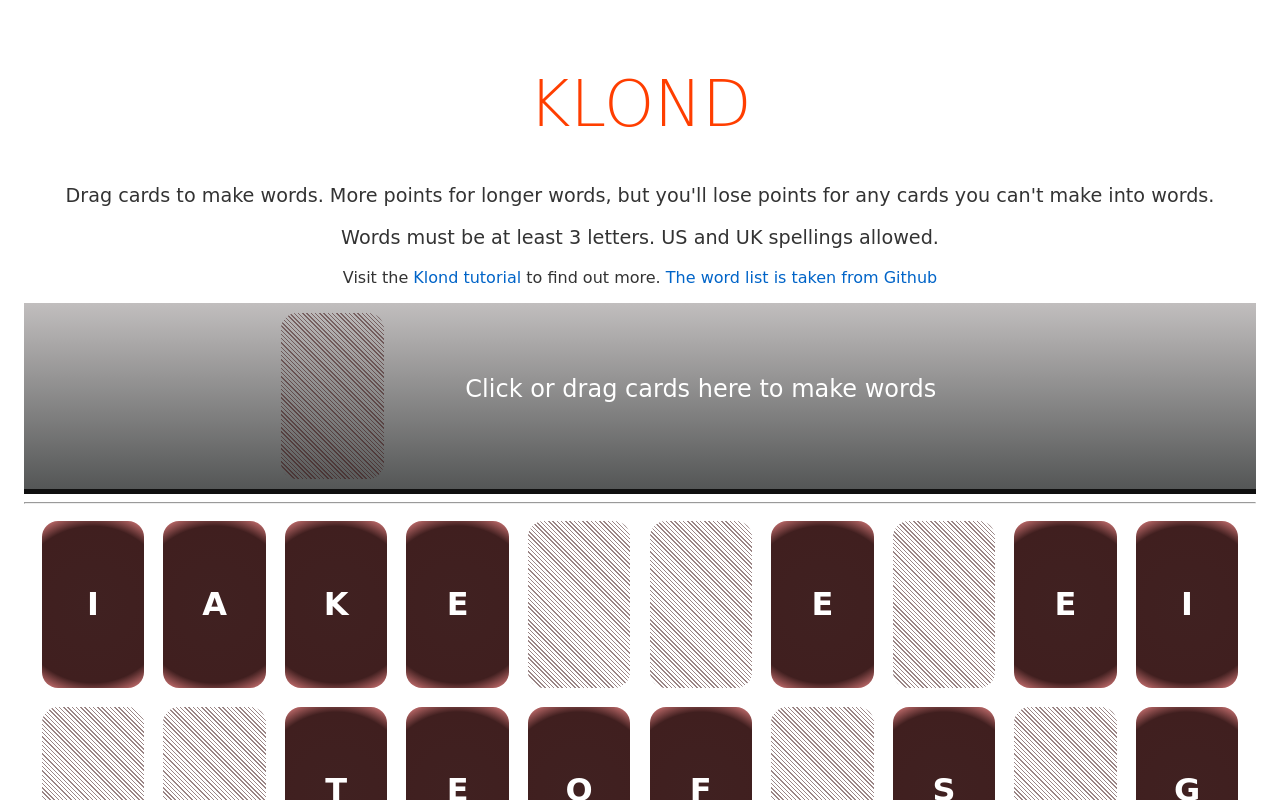
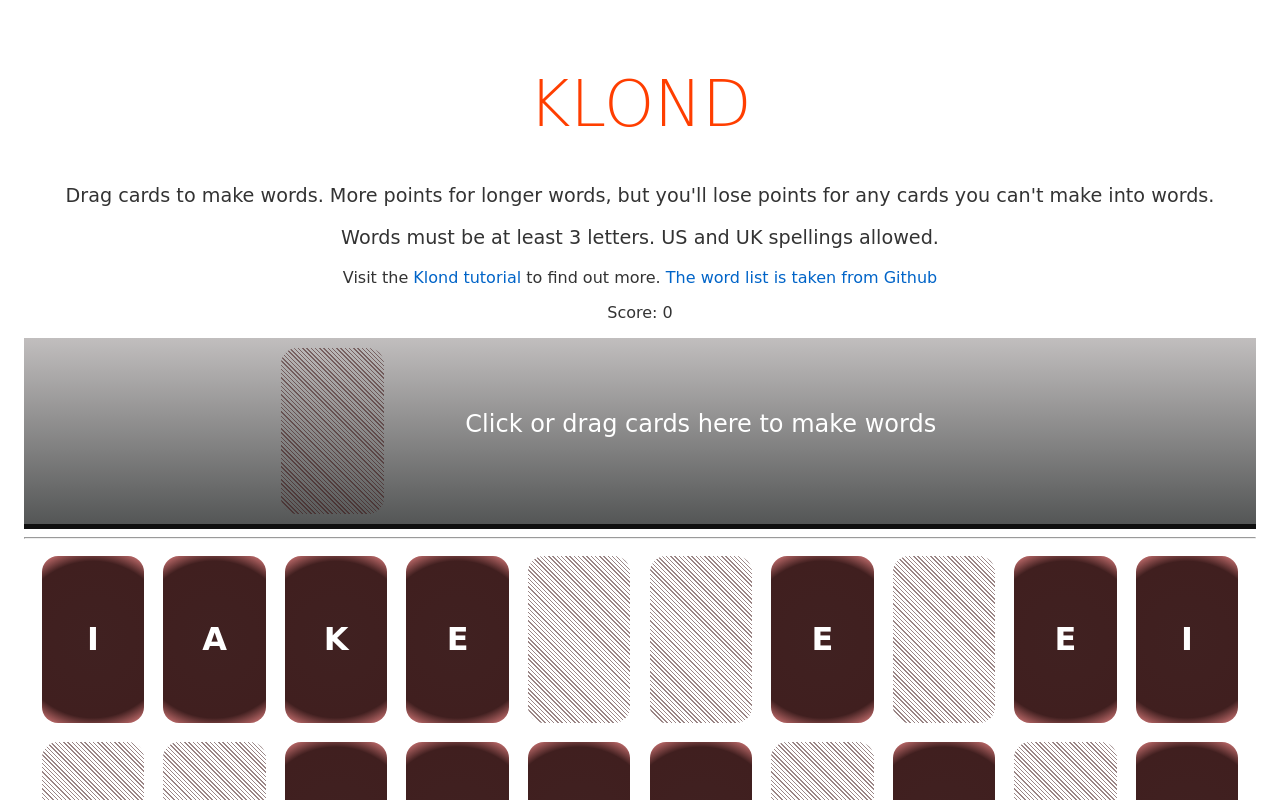
Before and after one commit to craignicol/klond, a Svelte app: page / in a window 1280 px wide. Shown: the top 800 px of the page. Built offline with nearby package versions, Linux system fonts and the light colour scheme.

Commit message:
Add word check and score to game

```diff
--- a/src/App.svelte
+++ b/src/App.svelte
@@ -2,13 +2,32 @@
 import Card from "./Card.svelte";
 import { Letter } from "./deck";
 import Shelf from "./Shelf.svelte";
+import {isWord, wordScore} from "./dictionary";
 
 	export let deck: Letter[];
 	export let selected: Letter[] = [];
+	export let foundWords: String[] = [];
+	export let score: number = 0;
+	export let notFound: String = undefined;
 
 	function selectCard(card: Letter, index: number) {
 		selected = [...selected, card];
 		deck = deck.filter((_, i) => i !== index);
+	}
+
+	function checkWord() {
+		const word = selected.map(s => Letter[s]).join('');
+		if (isWord(word)) {
+			const nextScore = wordScore(word);
+			foundWords = [...foundWords, word + " : " + nextScore.toString()];
+			score += nextScore;
+			selected = [];
+			notFound = undefined;
+		} else {
+			deck = [...deck, ...selected];
+			selected = [];
+			notFound = word;
+		}
 	}
 </script>
 
@@ -18,8 +37,14 @@ import Shelf from "./Shelf.svelte";
 	<p class="instructions">Words must be at least 3 letters. US and UK spellings allowed.</p>
 	<p>Visit the <a href="https://craignicol.github.io/klond/#howtoplay">Klond tutorial</a> to find out more. <a href="https://github.com/dwyl/english-words">The word list is taken from Github</a></p>
 	<p class="hidden">{#each selected as l}{Letter[l]}{:else}~~No selected letters~~{/each}</p>
+	{#if notFound}<p id="notfound">{notFound} is not a word.</p>{/if}
+	<div id="found"><p id=score>Score: {score}</p><ul>
+		{#each foundWords as w}
+		<li>{w}</li>
+		{/each}
+	</ul></div>
 
-	<Shelf bind:currentWord={selected}/>
+	<Shelf bind:currentWord={selected} on:click={checkWord}/>
 
 	{#each deck as c, i}
 		<Card face={c} turned={Math.random() > 0.5} on:click={_ => selectCard(c, i)}/>
--- a/src/Shelf.svelte
+++ b/src/Shelf.svelte
@@ -12,7 +12,7 @@
   <Card face={Letter.Q} turned /> <span class="shelf-text">Click or drag cards here to make words</span>
   {/each}
   {#if currentWord.length >= 3}
-  <button class="shelf-text">Submit</button>
+  <button class="shelf-text" on:click>Submit</button>
   {:else if currentWord.length > 0}
   <span class="shelf-text">Drag 3 cards to make a word</span>
   {/if}
```
